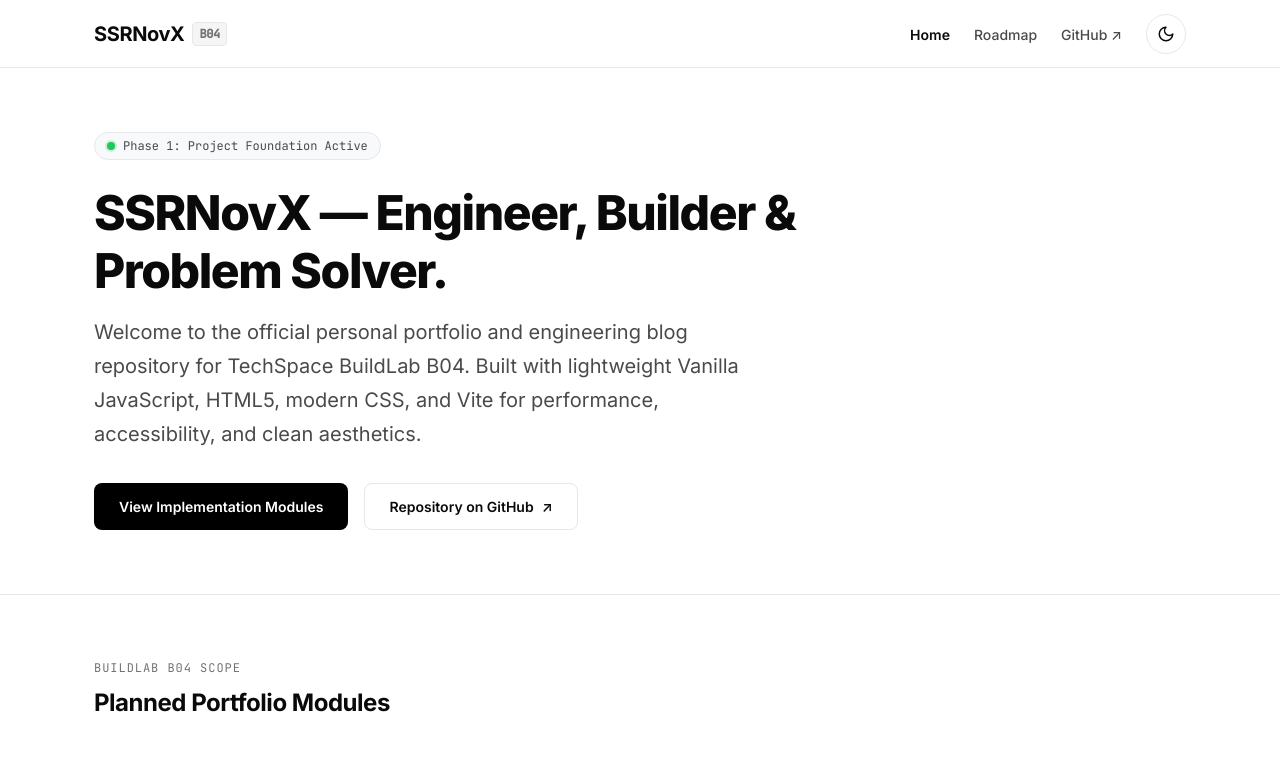
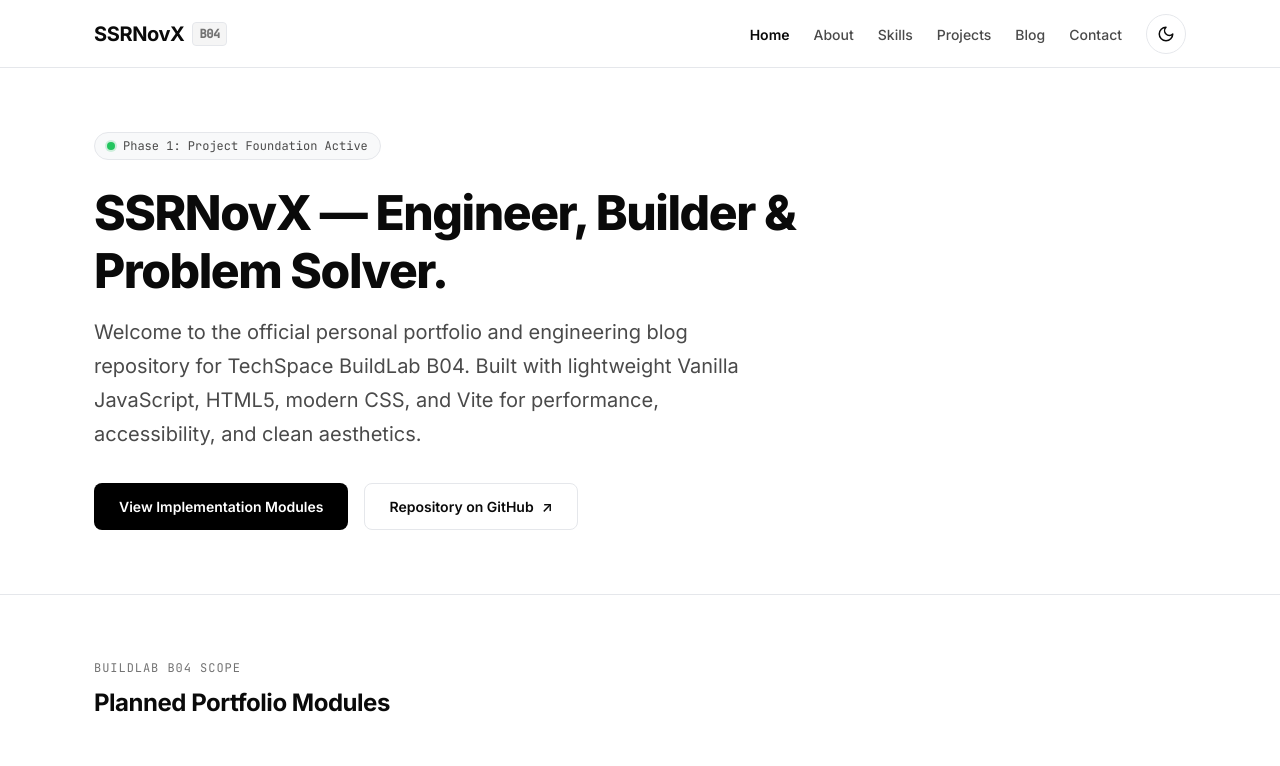
Before and after one commit to ssrnov/portfolio-and-blog, a website built with Vite: page index.html in a window 1280 px wide. Shown: the top 766 px of the page. Built offline with nearby package versions, Linux system fonts and the light colour scheme.

Commit message:
feat(navigation): implement responsive navigation bar and mobile drawer

```diff
--- a/index.html
+++ b/index.html
@@ -64,8 +64,11 @@
         <nav class="site-nav" role="navigation" aria-label="Main Navigation">
           <ul class="nav-links" id="nav-menu">
             <li><a href="#hero" class="nav-link active">Home</a></li>
-            <li><a href="#features" class="nav-link">Roadmap</a></li>
-            <li><a href="https://github.com/ssrnov/portfolio-and-blog" target="_blank" rel="noopener noreferrer" class="nav-link">GitHub ↗</a></li>
+            <li><a href="#about" class="nav-link">About</a></li>
+            <li><a href="#skills" class="nav-link">Skills</a></li>
+            <li><a href="#projects" class="nav-link">Projects</a></li>
+            <li><a href="#blog" class="nav-link">Blog</a></li>
+            <li><a href="#contact" class="nav-link">Contact</a></li>
           </ul>
         </nav>
 
```
